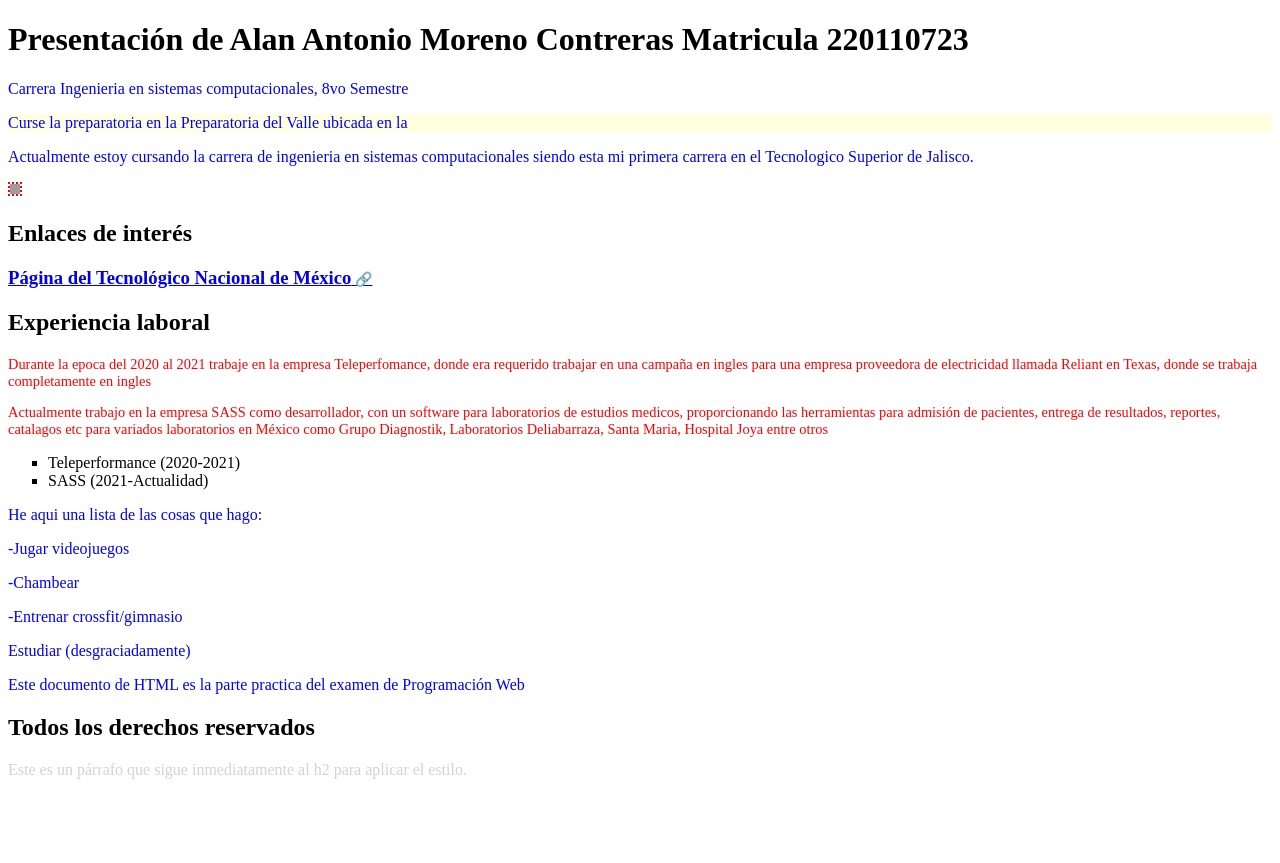
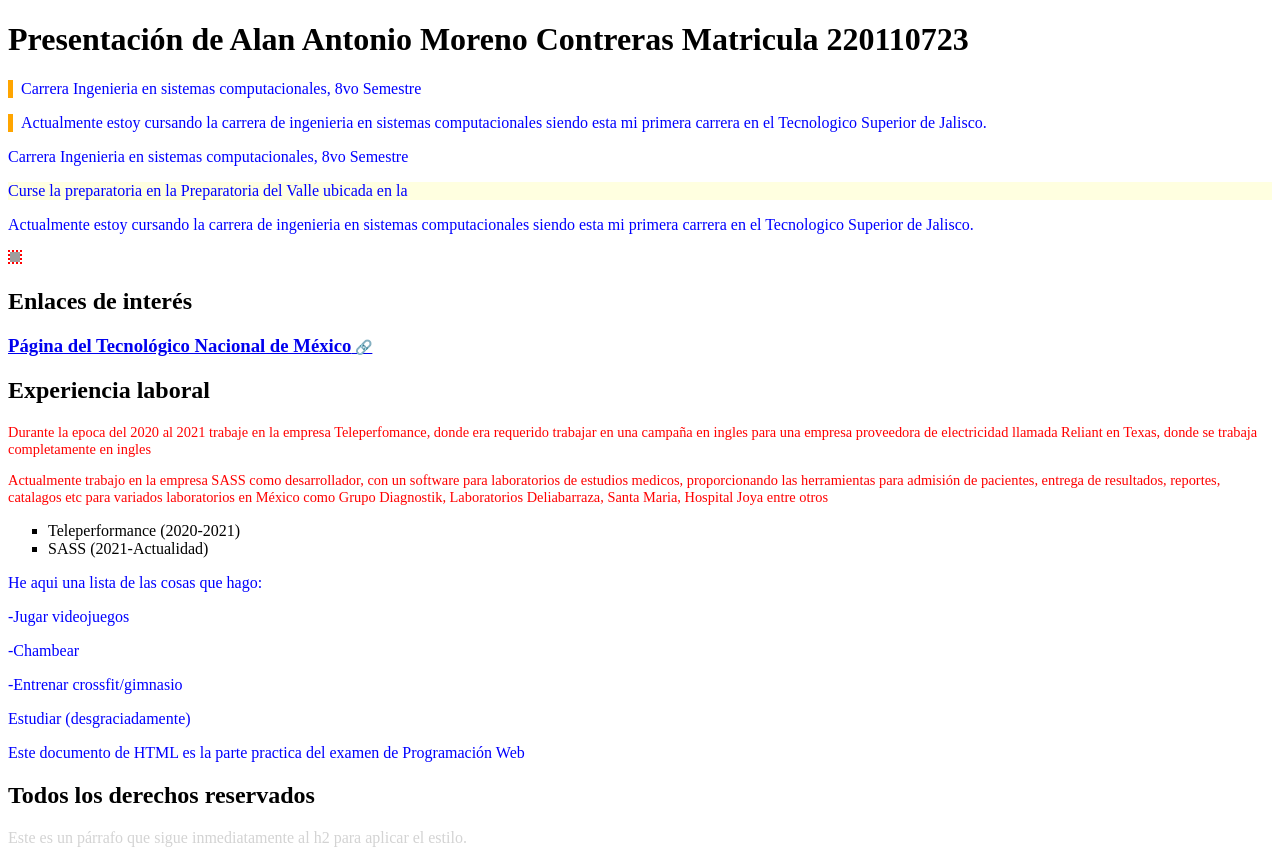
Before and after one commit to strudentss/26AProgWebAntonioMoreno, a plain HTML site: page Selectores y Combinadores en tu Currículum/curriculumAlanMoreno.html in a window 1280 px wide. Before the commit the page ends 800 px from the top, so only its background shows below. Drawn offline with Linux system fonts and the light colour scheme; grey boxes are pictures that could not be loaded.

Commit message:
feat: desafio final selectores

```diff
--- a/Selectores y Combinadores en tu Currículum/curriculumAlanMoreno.html
+++ b/Selectores y Combinadores en tu Currículum/curriculumAlanMoreno.html
@@ -12,6 +12,11 @@
 <body>
     <h1>Presentación de Alan Antonio Moreno Contreras Matricula 220110723</h1>
 
+    <div class="intro">
+        <p>Carrera Ingenieria en sistemas computacionales, 8vo Semestre</p>
+        <p>Actualmente estoy cursando la carrera de ingenieria en sistemas computacionales siendo esta mi primera
+            carrera en el Tecnologico Superior de Jalisco.</p>
+    </div>
     <div>
         <p>Carrera Ingenieria en sistemas computacionales, 8vo Semestre</p>
     </div>
--- a/Selectores y Combinadores en tu Currículum/selectores-practica.css
+++ b/Selectores y Combinadores en tu Currículum/selectores-practica.css
@@ -38,3 +38,16 @@ h2+p {
 h2~p {
     color: lightgray;
 }
+
+/* Ejercicio 8: Desafío final */
+
+/* Párrafos dentro de .intro */
+.intro p {
+    border-left: 5px solid orange;
+    padding-left: 8px;
+}
+
+/* Enlaces dentro de #contacto que abren en nueva pestaña */
+#contacto a[target="_blank"] {
+    color: green;
+}
```
